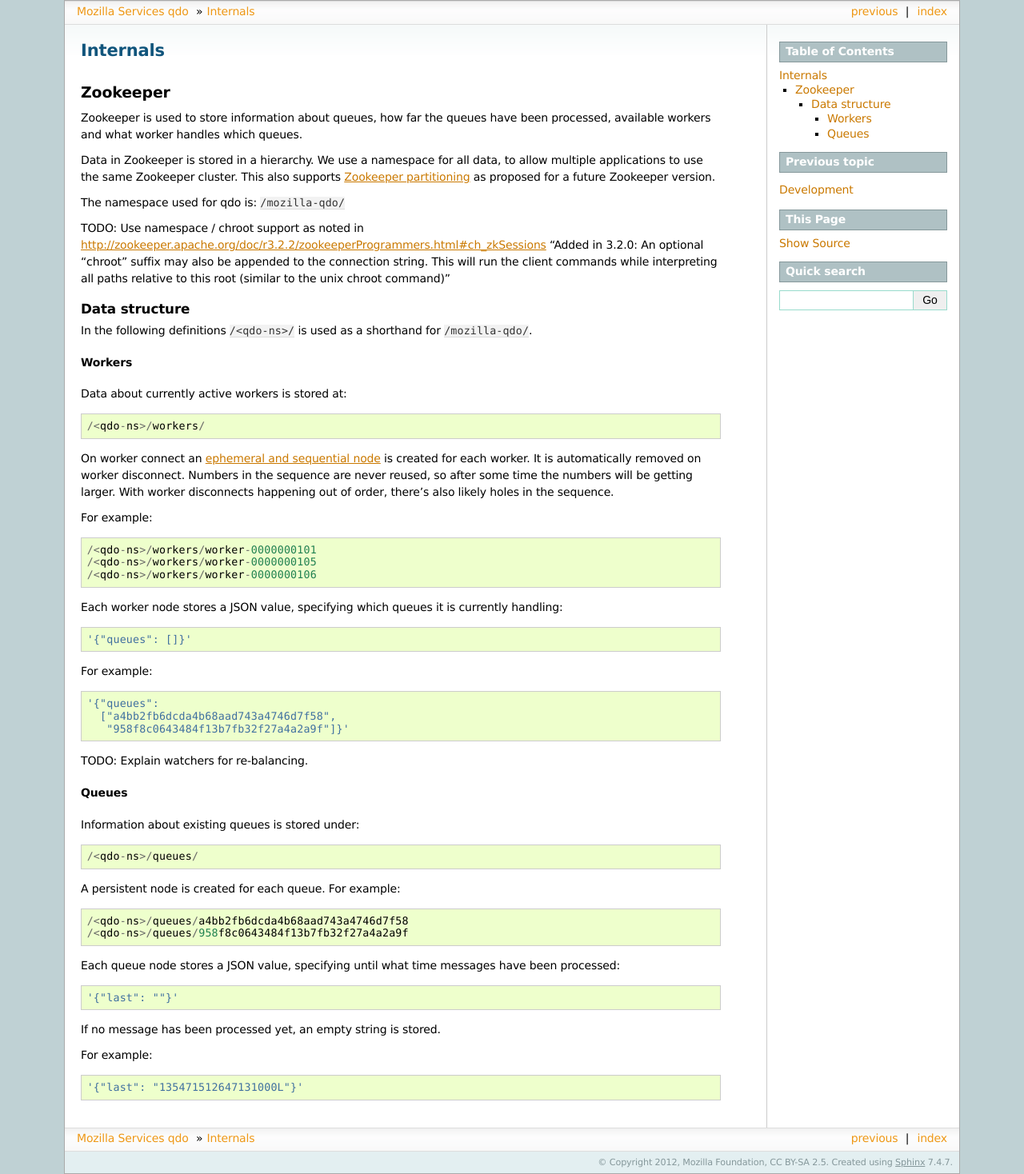
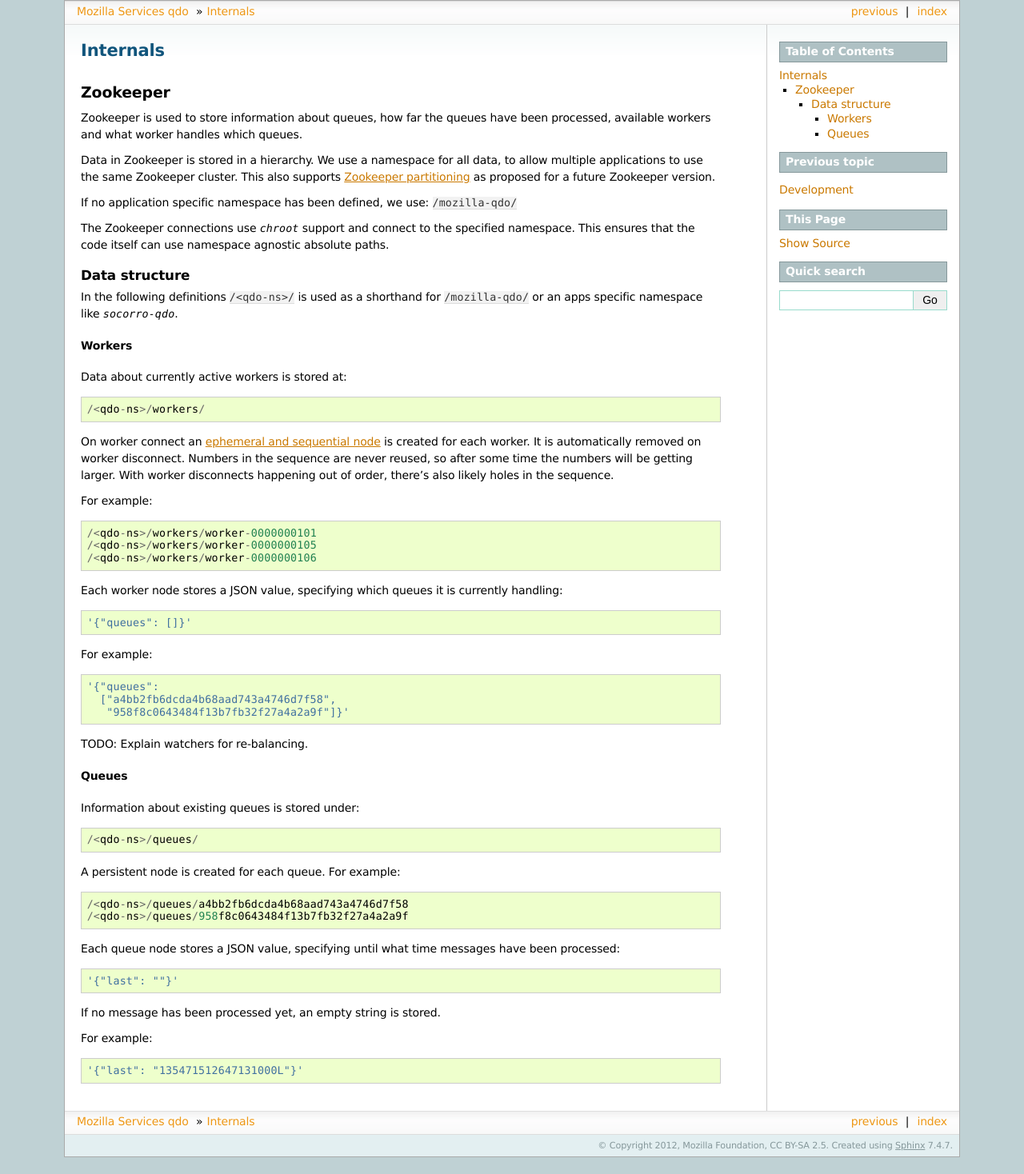
Before and after one commit to mozilla-services/qdo, a Sphinx documentation site: the page built from docs/internals.rst, in a window 1280 px wide. Shown: the whole page at 80% size. Built offline with Sphinx 7.4.7, drawn with Linux system fonts in a browser that asks for light colours; after the commit the page ends 1447 px from its top, so only the background shows below that.

Commit message:
Clarify namespace / chroot

```diff
--- a/docs/internals.rst
+++ b/docs/internals.rst
@@ -14,20 +14,18 @@ supports `Zookeeper partitioning
 <http://wiki.apache.org/hadoop/ZooKeeper/PartitionedZookeeper>`_ as proposed
 for a future Zookeeper version.
 
-The namespace used for qdo is: ``/mozilla-qdo/``
+If no application specific namespace has been defined, we use:
+``/mozilla-qdo/``
 
-TODO: Use namespace / chroot support as noted in
-http://zookeeper.apache.org/doc/r3.2.2/zookeeperProgrammers.html#ch_zkSessions
-"Added in 3.2.0: An optional "chroot" suffix may also be appended to the
-connection string. This will run the client commands while interpreting all
-paths relative to this root (similar to the unix chroot command)"
-
+The Zookeeper connections use `chroot` support and connect to the specified
+namespace. This ensures that the code itself can use namespace agnostic
+absolute paths.
 
 Data structure
 --------------
 
 In the following definitions ``/<qdo-ns>/`` is used as a shorthand for
-``/mozilla-qdo/``.
+``/mozilla-qdo/`` or an apps specific namespace like `socorro-qdo`.
 
 Workers
 +++++++
```
